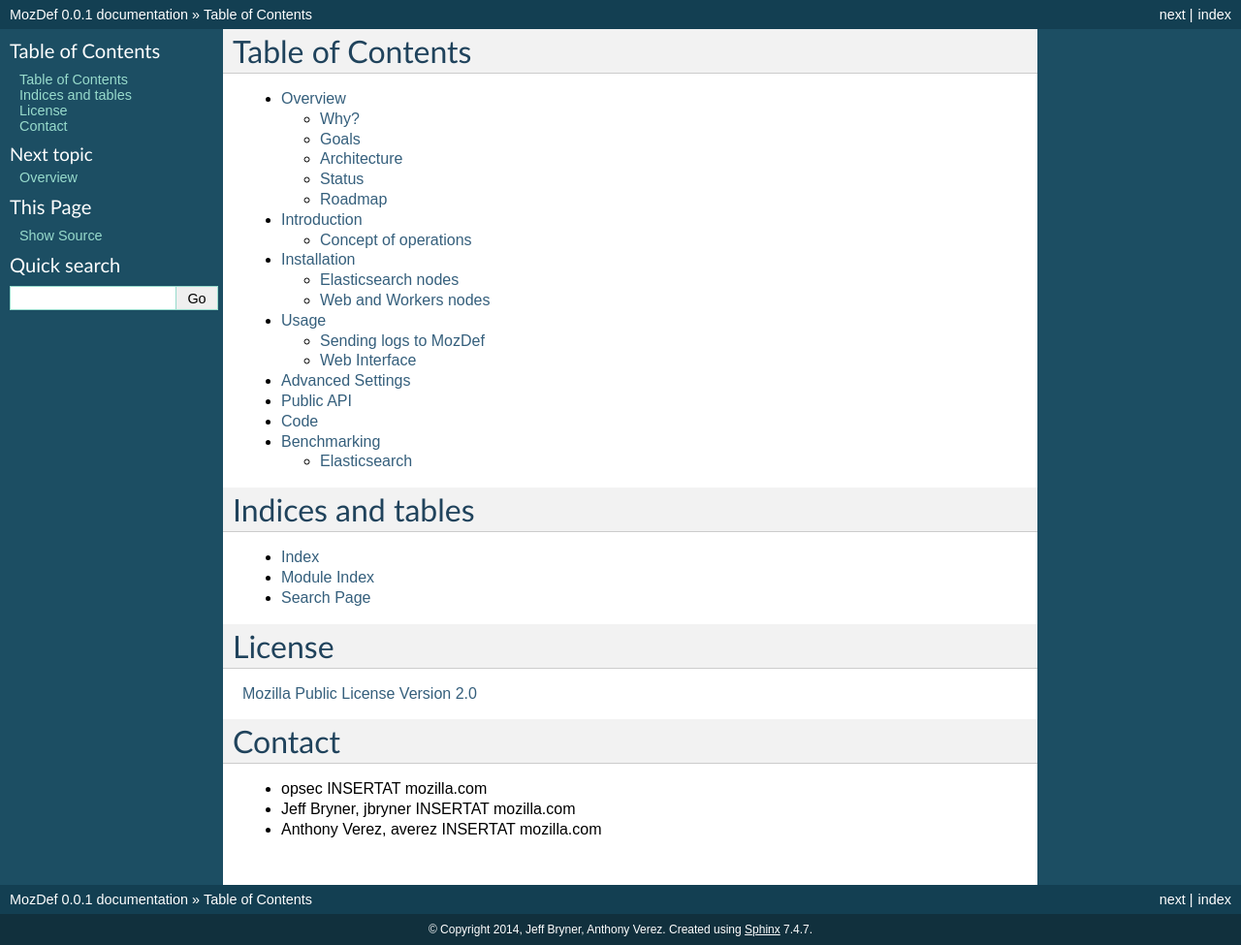
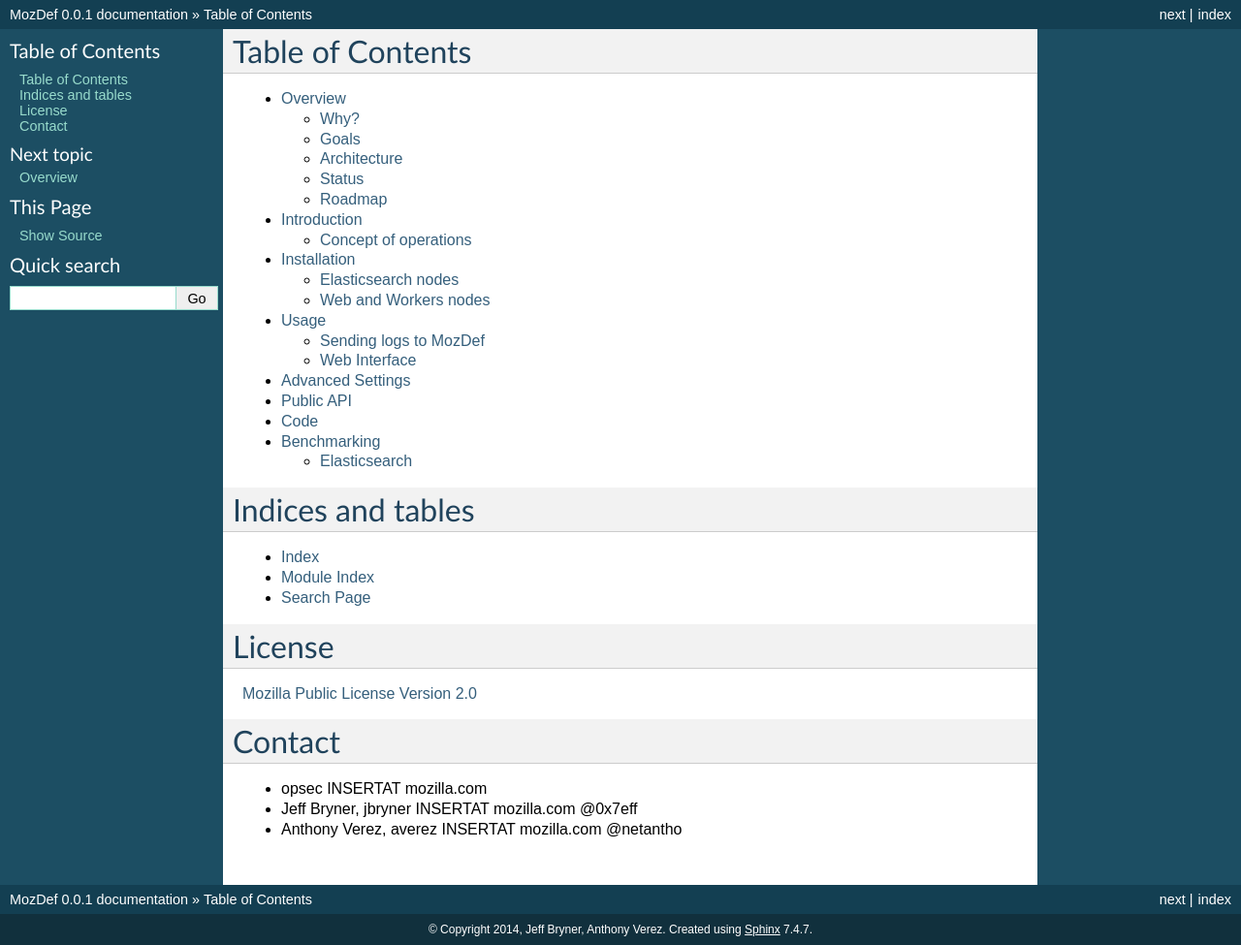
Before and after one commit to mozilla/MozDef, a Sphinx documentation site: the page built from docs/source/index.rst, in a window 1280 px wide. Shown: the whole page at 97% size. Built offline with Sphinx 7.4.7, drawn with Linux system fonts in a browser that asks for light colours.

Commit message:
twitter handles

```diff
--- a/docs/source/index.rst
+++ b/docs/source/index.rst
@@ -34,5 +34,5 @@
 =======
 
 * opsec INSERTAT mozilla.com
-* Jeff Bryner, jbryner INSERTAT mozilla.com
-* Anthony Verez, averez INSERTAT mozilla.com
+* Jeff Bryner, jbryner INSERTAT mozilla.com @0x7eff
+* Anthony Verez, averez INSERTAT mozilla.com @netantho
```
